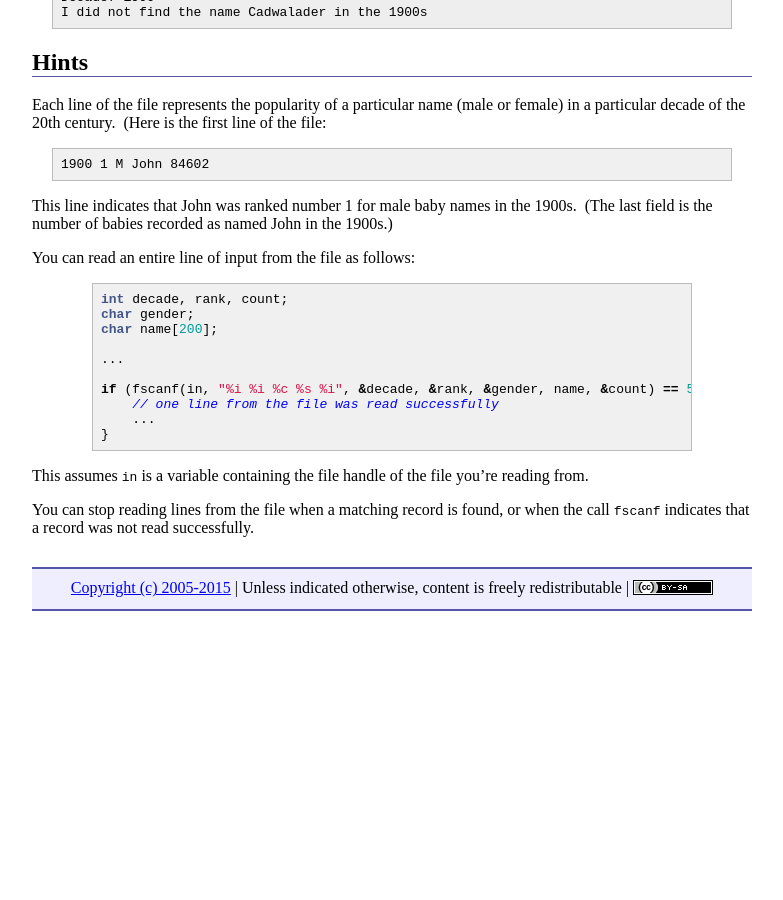
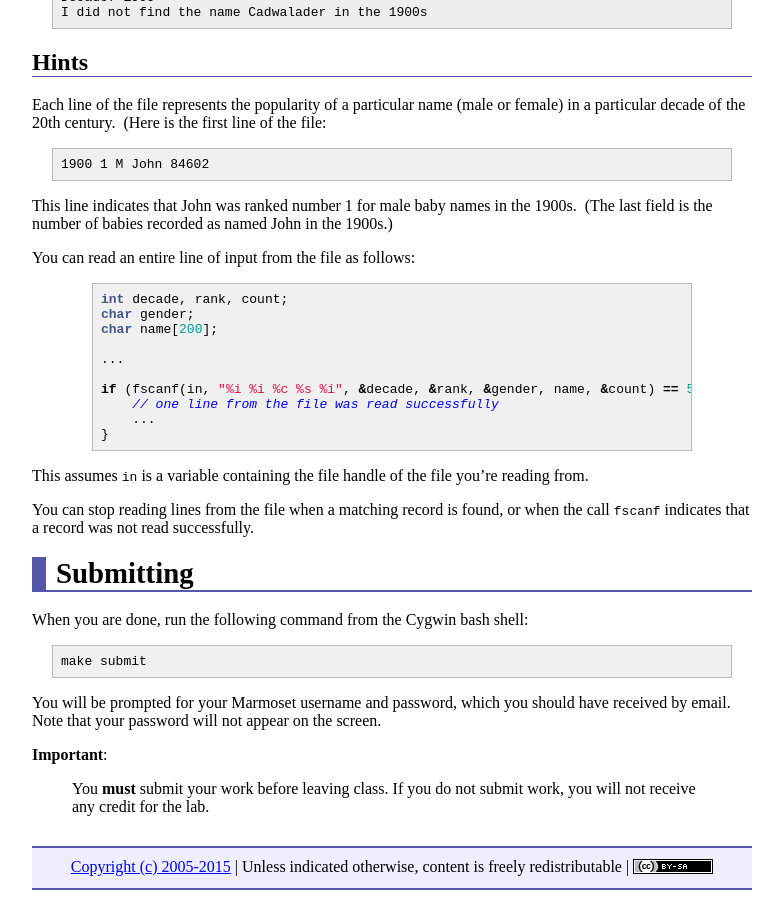
Before and after one commit to ycpcs/cs101-spring2015, a Jekyll site: the page built from labs/lab26.md, in a window 1280 px wide and 900 px high, scrolled down 1255 px. Shown: the whole window, without its empty margins (248-1031 px from the left). Built offline with Jekyll 4.4.1, drawn with Linux system fonts in a browser that asks for light colours; Markdown is read by kramdown in place of the engine named in the settings; before the commit the page ends 1876 px from its top, so only the background shows below that.

Commit message:
added submitting section

```diff
--- a/labs/lab26.md
+++ b/labs/lab26.md
@@ -97,6 +97,18 @@ This assumes `in` is a variable containing the file handle of the file you're re
 
 You can stop reading lines from the file when a matching record is found, or when the call `fscanf` indicates that a record was not read successfully.
 
+# Submitting
+
+When you are done, run the following command from the Cygwin bash shell:
+
+    make submit
+
+You will be prompted for your Marmoset username and password, which you should have received by email. Note that your password will not appear on the screen.
+
+**Important**:
+
+> You **must** submit your work before leaving class. If you do not submit work, you will not receive any credit for the lab.
+
 <!-- vim:set wrap: ­-->
 <!-- vim:set linebreak: -->
 <!-- vim:set nolist: -->
```
